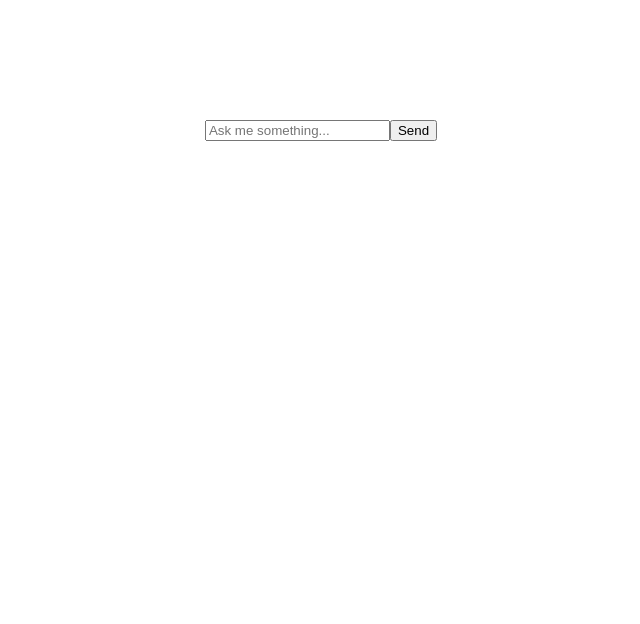
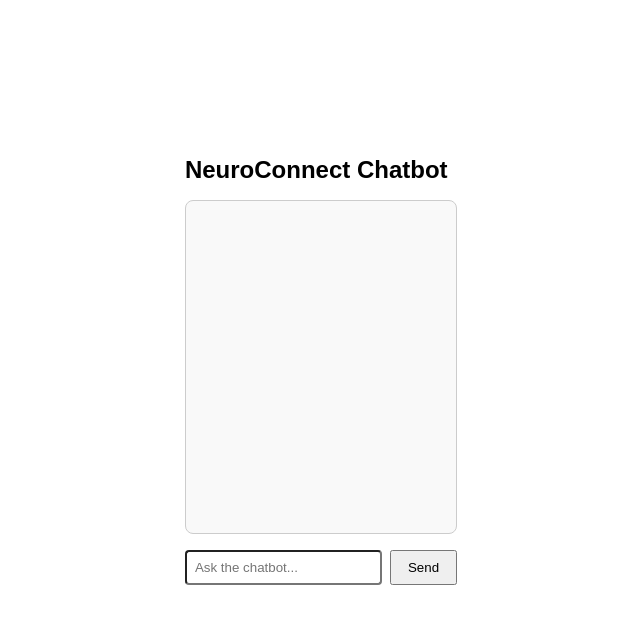
Before and after one commit to Quintin720/NeuroConnect-Chatbot-Clean, a Next.js app: page /chat in a window 1280 px wide. Shown: the top 624 px of the page, without its empty margins (319-959 px from the left). Built offline with nearby package versions, Linux system fonts and the light colour scheme.

Commit message:
Update all

```diff
--- a/app/api/chat/route.ts
+++ b/app/api/chat/route.ts
@@ -1,27 +1,23 @@
+
+import { NextResponse } from 'next/server';
+
 export async function POST(req: Request) {
-  const { message } = await req.json();
+  const { prompt } = await req.json();
 
-  if (!process.env.OPENAI_API_KEY) {
-    return new Response("Missing API Key", { status: 500 });
-  }
-
-  const response = await fetch("https://api.openai.com/v1/chat/completions", {
-    method: "POST",
+  const res = await fetch('https://api.openai.com/v1/chat/completions', {
+    method: 'POST',
     headers: {
-      "Authorization": `Bearer ${process.env.OPENAI_API_KEY}`,
-      "Content-Type": "application/json"
+      'Authorization': `Bearer ${process.env.OPENAI_API_KEY}`,
+      'Content-Type': 'application/json',
     },
     body: JSON.stringify({
-      model: "gpt-3.5-turbo",
-      messages: [{ role: "user", content: message }],
-      temperature: 0.7,
-    })
+      model: 'gpt-3.5-turbo',
+      messages: [{ role: 'user', content: prompt }],
+    }),
   });
 
-  const data = await response.json();
-  const aiMessage = data.choices?.[0]?.message?.content?.trim();
+  const data = await res.json();
+  const reply = data.choices?.[0]?.message?.content || 'No response';
 
-  return new Response(JSON.stringify({ reply: aiMessage }), {
-    headers: { "Content-Type": "application/json" }
-  });
+  return NextResponse.json({ reply });
 }
--- a/app/chat/page.tsx
+++ b/app/chat/page.tsx
@@ -1,7 +1,7 @@
 // app/page.tsx
 'use client';
 
-import Chatbot from '../../components/Chatbot';
+import Chatbot from '../../components/Chatbot'
 
 export default function Home() {
   return (
--- a/components/Chatbot.tsx
+++ b/components/Chatbot.tsx
@@ -1,55 +1,71 @@
 'use client';
 
-import React, { useState } from 'react';
+import { useState } from 'react';
 
 export default function Chatbot() {
   const [input, setInput] = useState('');
   const [messages, setMessages] = useState<string[]>([]);
+  const [loading, setLoading] = useState(false);
 
   const sendMessage = async () => {
     if (!input.trim()) return;
-
-    const userMessage = `You: ${input}`;
-    setMessages(prev => [...prev, userMessage]);
+    setLoading(true);
+    setMessages((prev) => [...prev, `🧑 You: ${input}`]);
 
     try {
-      const res = await fetch('https://chatbot.neuroconnect.ie/api/chat', {
+      const response = await fetch('/api/chat', {
         method: 'POST',
         headers: {
           'Content-Type': 'application/json',
         },
-  body: JSON.stringify({ message: input }),
+        body: JSON.stringify({ prompt: input }),
       });
 
-      const data = await res.json();
-
-      if (res.ok) {
-        setMessages(prev => [...prev, `NeuroBot: ${data.reply}`]);
-      } else {
-        setMessages(prev => [...prev, `NeuroBot: ${data.error || 'Something went wrong.'}`]);
+      const data = await response.json();
+      setMessages((prev) => [...prev, `🤖 Bot: ${data.reply}`]);
+      setInput('');
+    } catch (error) {
+      setMessages((prev) => [...prev, `❌ Error: Failed to get response.`]);
+    } finally {
+      setLoading(false);
     }
-    } catch (error) {
-      console.error('Error sending message:', error);
-      setMessages(prev => [...prev, 'NeuroBot: Sorry, something went wrong.']);
-    }
-
-    setInput('');
   };
 
   return (
-    <div>
-      <div style={{ marginBottom: '1rem' }}>
+    <div style={{ maxWidth: 600, margin: '0 auto', padding: '2rem' }}>
+      <h2 style={{ fontSize: '1.5rem', marginBottom: '1rem' }}>NeuroConnect Chatbot</h2>
+      <div
+        style={{
+          border: '1px solid #ccc',
+          borderRadius: '8px',
+          padding: '1rem',
+          height: '300px',
+          overflowY: 'auto',
+          marginBottom: '1rem',
+          backgroundColor: '#f9f9f9',
+        }}
+      >
         {messages.map((msg, idx) => (
-          <div key={idx}>{msg}</div>
+          <p key={idx}>{msg}</p>
         ))}
       </div>
+      <div style={{ display: 'flex', gap: '0.5rem' }}>
         <input
           type="text"
-        placeholder="Ask me something..."
           value={input}
+          placeholder="Ask the chatbot..."
           onChange={(e) => setInput(e.target.value)}
+          onKeyDown={(e) => e.key === 'Enter' && sendMessage()}
+          style={{ flexGrow: 1, padding: '0.5rem', borderRadius: '4px' }}
         />
-      <button onClick={sendMessage}>Send</button>
+        <button
+          onClick={sendMessage}
+          disabled={loading}
+          style={{ padding: '0.5rem 1rem' }}
+        >
+          {loading ? 'Sending...' : 'Send'}
+        </button>
+      </div>
     </div>
   );
 }
```
Lines whose indentation alone changed are shown as unchanged.
